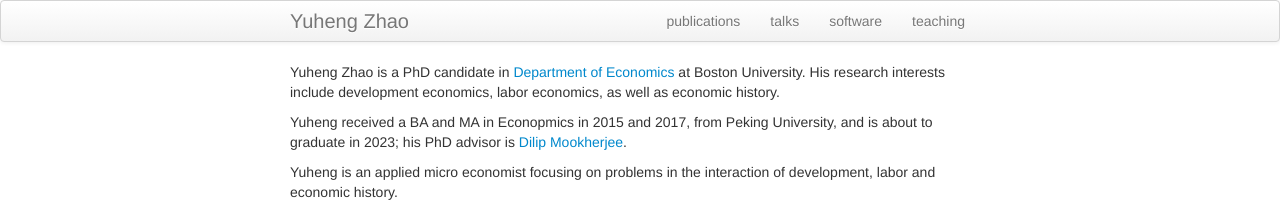
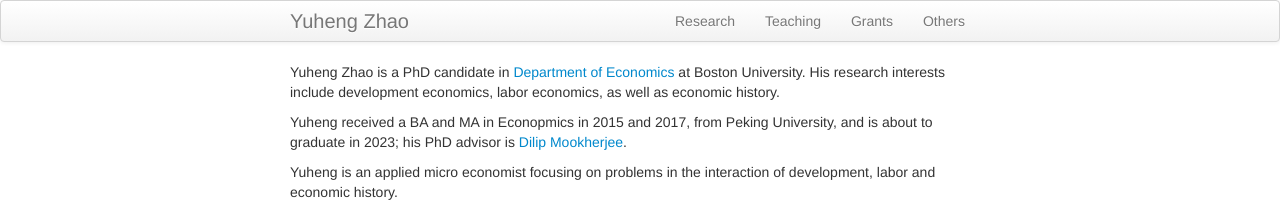
Before and after one commit to YuhengZhaoBU/YuhengZhaoBU2.github.io, a Jekyll site: the page built from index.md, in a window 1280 px wide. Shown: the top 205 px of the page. Built offline with Jekyll 4.4.1, drawn with Linux system fonts in a browser that asks for light colours.

Commit message:
Update default.html

```diff
--- a/_includes/themes/twitter/default.html
+++ b/_includes/themes/twitter/default.html
@@ -35,10 +35,10 @@
         <div class="container-narrow">
           <a class="brand" href="{{ HOME_PATH }}">{{ site.title }}</a>
           <ul class="nav">
-              <li><a href="{{ BASE_PATH }}/Research.html">publications</a></li>
-              <li><a href="{{ BASE_PATH }}/Teaching.html">talks</a></li>
-              <li><a href="{{ BASE_PATH }}/Grants.html">software</a></li>
-              <li><a href="{{ BASE_PATH }}/Others.html">teaching</a></li>
+              <li><a href="{{ BASE_PATH }}/Research.html">Research</a></li>
+              <li><a href="{{ BASE_PATH }}/Teaching.html">Teaching</a></li>
+              <li><a href="{{ BASE_PATH }}/Grants.html">Grants</a></li>
+              <li><a href="{{ BASE_PATH }}/Others.html">Others</a></li>
           </ul>
         </div>
       </div>
```
